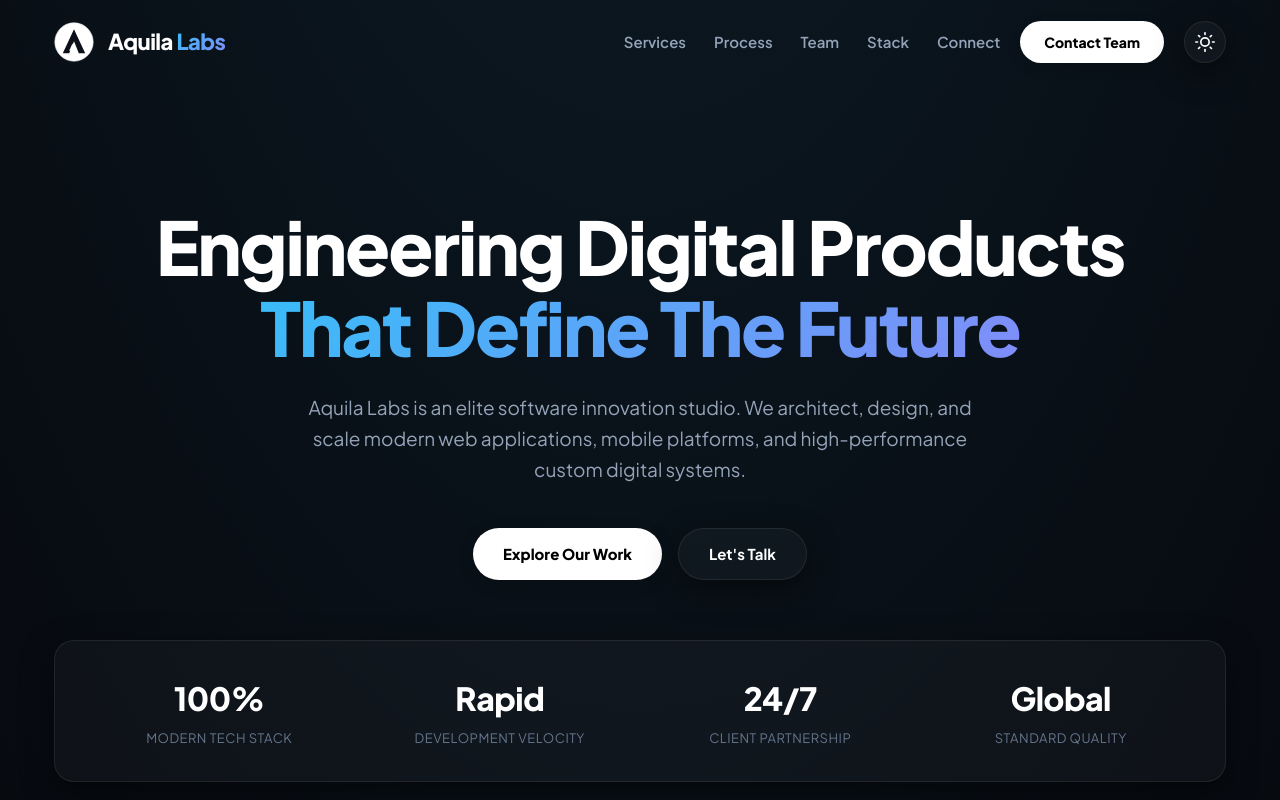
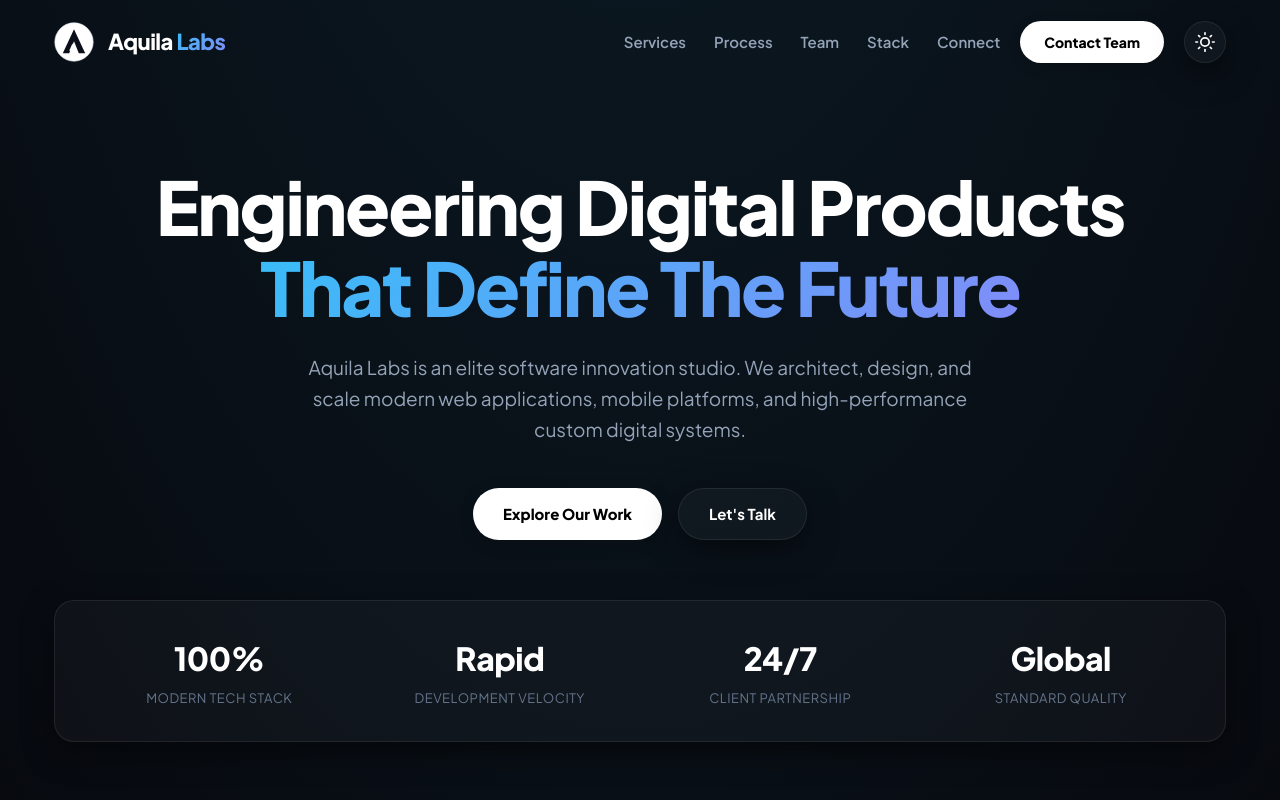
Before and after one commit to AbdulWasayAli/Aquila_Labs, a React (Vite) app: page / in a window 1280 px wide. Shown: the top 800 px of the page. Built offline with nearby package versions, Linux system fonts and the light colour scheme.

Commit message:
fix: navbar transparency and clean hero spacing

```diff
--- a/src/App.jsx
+++ b/src/App.jsx
@@ -12,7 +12,7 @@ export default function App() {
 
   useEffect(() => {
     const checkScroll = () => {
-      setIsScrolled(window.scrollY > 20)
+      setIsScrolled(window.scrollY > 50)
       if (window.scrollY > 300) {
         setShowScroll(true)
       } else {
@@ -20,7 +20,7 @@ export default function App() {
       }
     }
     checkScroll()
-    window.addEventListener('scroll', checkScroll)
+    window.addEventListener('scroll', checkScroll, { passive: true })
     return () => window.removeEventListener('scroll', checkScroll)
   }, [])
 
--- a/src/style.css
+++ b/src/style.css
@@ -267,7 +267,7 @@ body[data-theme='light'] .navbar.navbar-scrolled {
 }
 
 .hero {
-  padding: 120px 0 80px;
+  padding: 80px 0 80px;
   text-align: center;
   position: relative;
 }
```
